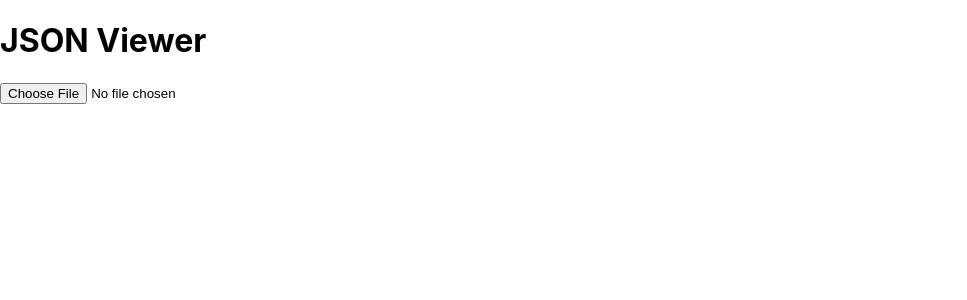
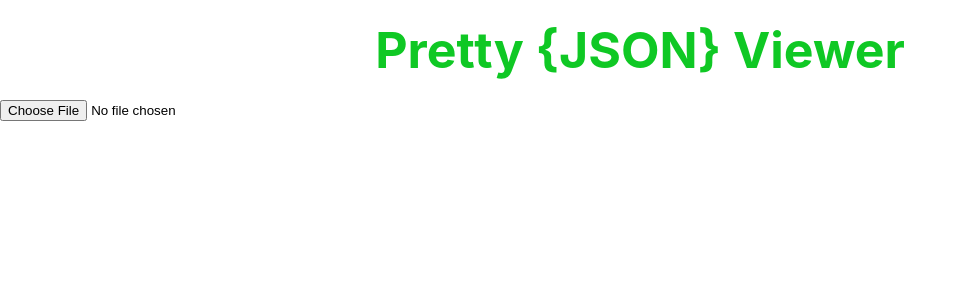
Before and after one commit to akash-rajak/Pretty-JSON-Viewer, a React (Create React App) app: page / in a window 1280 px wide. Shown: the top 300 px of the page, without its empty margins (0-967 px from the left). Built offline with nearby package versions, Linux system fonts and the light colour scheme.

Commit message:
Updated styling for header

```diff
--- a/src/App.css
+++ b/src/App.css
@@ -36,3 +36,34 @@
     transform: rotate(360deg);
   }
 }
+
+
+.container {
+  max-width: 500px;
+  margin: 0 auto;
+  padding: 20px;
+  background-color: #f5f5f5;
+  border-radius: 5px;
+}
+
+h1 {
+  text-align: center;
+  font-size: 50px;
+  font-weight: bold;
+  color: #0fc824;
+  margin-top: 20px;
+  margin-bottom: 20px;
+}
+
+input[type="file"] {
+  display: block;
+  margin-bottom: 20px;
+}
+
+pre {
+  background-color: #fff;
+  padding: 10px;
+  border: 1px solid #ddd;
+  border-radius: 5px;
+  overflow-x: auto;
+}
--- a/src/App.js
+++ b/src/App.js
@@ -1,3 +1,42 @@
+
+import './App.css';
+import React, { useState } from 'react';
+
+const JsonViewer = () => {
+  const [jsonContent, setJsonContent] = useState(null);
+
+  const handleFileChange = (event) => {
+    const file = event.target.files[0];
+    const reader = new FileReader();
+
+    reader.onload = (e) => {
+      const content = e.target.result;
+      try {
+        const parsedJson = JSON.parse(content);
+        setJsonContent(JSON.stringify(parsedJson, null, 2));
+      } catch (error) {
+        console.error('Error parsing JSON file:', error);
+        setJsonContent(null);
+      }
+    };
+
+    reader.readAsText(file);
+  };
+
+  return (
+    <div>
+      <h1>Pretty &#123;JSON&#125; Viewer</h1>
+      <input type="file" onChange={handleFileChange} accept=".json" />
+      {jsonContent && (
+        <pre>{jsonContent}</pre>
+      )}
+    </div>
+  );
+};
+
+export default JsonViewer;
+
+
 // import logo from './logo.svg';
 // import './App.css';
 
@@ -23,39 +62,3 @@
 // }
 
 // export default App;
-
-import React, { useState } from 'react';
-
-const JsonViewer = () => {
-  const [jsonContent, setJsonContent] = useState(null);
-
-  const handleFileChange = (event) => {
-    const file = event.target.files[0];
-    const reader = new FileReader();
-
-    reader.onload = (e) => {
-      const content = e.target.result;
-      try {
-        const parsedJson = JSON.parse(content);
-        setJsonContent(JSON.stringify(parsedJson, null, 2));
-      } catch (error) {
-        console.error('Error parsing JSON file:', error);
-        setJsonContent(null);
-      }
-    };
-
-    reader.readAsText(file);
-  };
-
-  return (
-    <div>
-      <h1>JSON Viewer</h1>
-      <input type="file" onChange={handleFileChange} accept=".json" />
-      {jsonContent && (
-        <pre>{jsonContent}</pre>
-      )}
-    </div>
-  );
-};
-
-export default JsonViewer;
```
